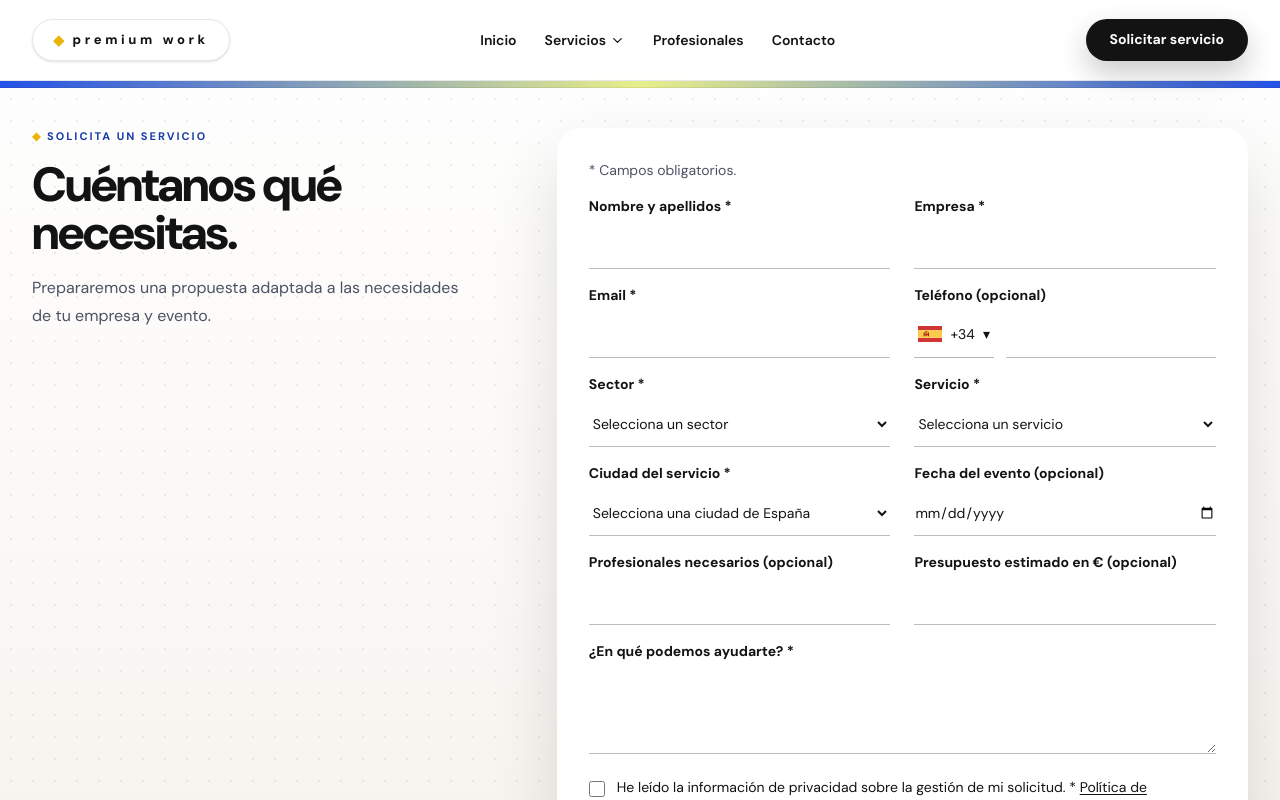
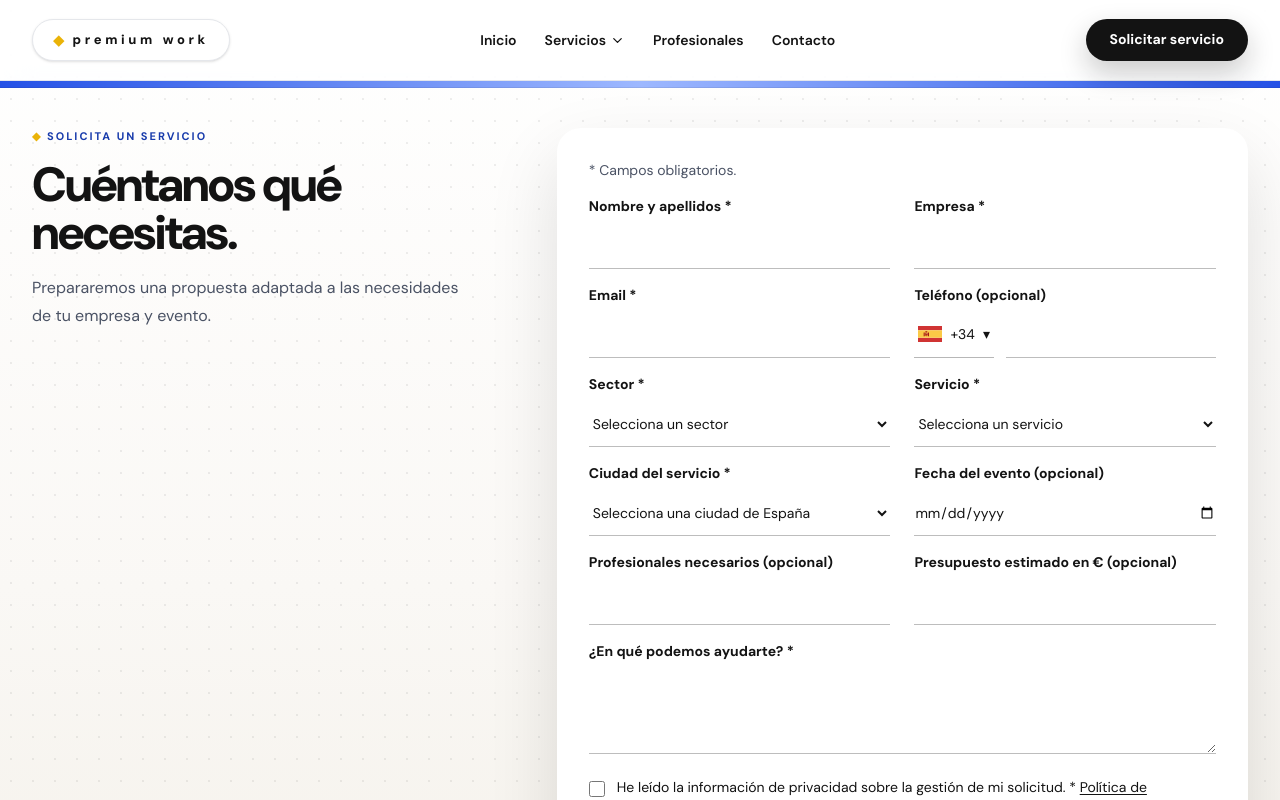
Before and after one commit to roxannaaguilera/premium-work-web, a Next.js app in the folder premium_work/: page /solicitar-servicio in a window 1280 px wide. Shown: the top 800 px of the page. Built offline with nearby package versions, Linux system fonts and the light colour scheme.

Commit message:
style: rebrand form separator strip from lime to blue

```diff
--- a/premium_work/app/globals.css
+++ b/premium_work/app/globals.css
@@ -186,7 +186,7 @@ body {
   inset-inline: 0;
   height: .5rem;
   overflow: hidden;
-  background: linear-gradient(90deg, var(--lime) 0%, #e8ef8a 50%, var(--lime) 100%);
+  background: linear-gradient(90deg, var(--lime) 0%, #9db8ff 50%, var(--lime) 100%);
   border-block: 1px solid rgba(19,19,19,.08);
 }
 .integrated-form label,
```
